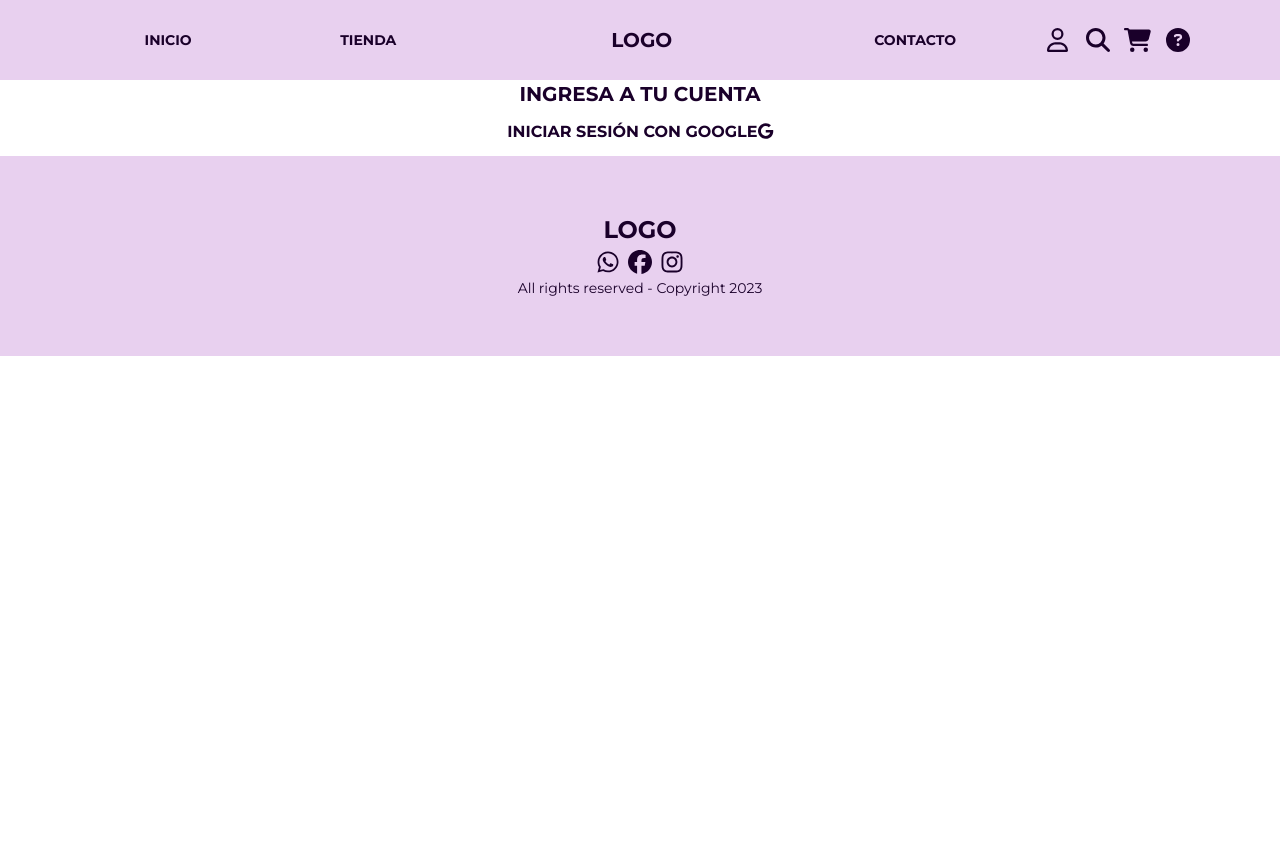
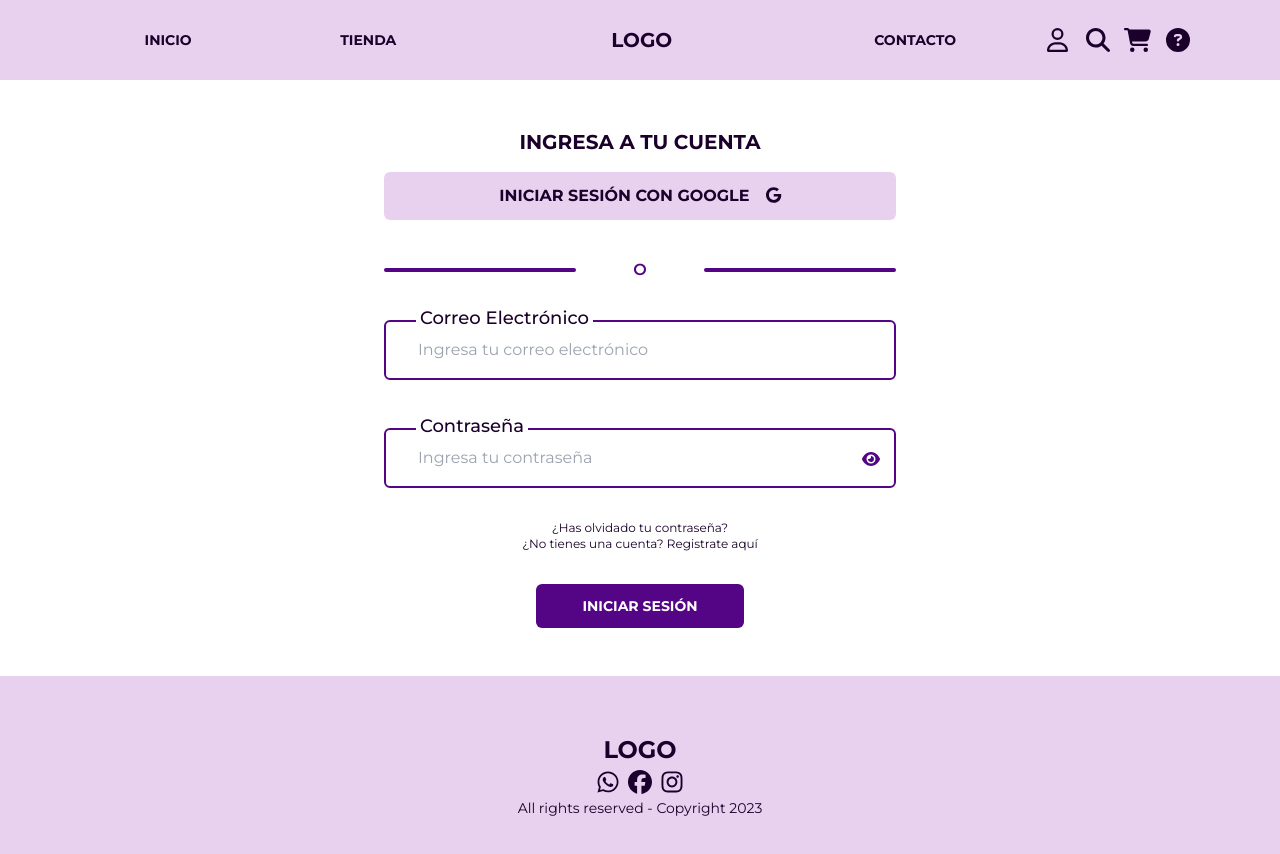
Before and after one commit to RamunnoAJ/braguitas-handmade, a Next.js app: page /login in a window 1280 px wide. Shown: the top 854 px of the page. Before the commit the page ends 800 px from the top, so only its background shows below. Built offline with nearby package versions, Linux system fonts and the light colour scheme.

Commit message:
add: Login page

```diff
--- a/src/app/login/page.js
+++ b/src/app/login/page.js
@@ -1,15 +1,50 @@
 import { FontAwesomeIcon } from '@fortawesome/react-fontawesome';
 import { faGoogle } from '@fortawesome/free-brands-svg-icons';
+import Link from 'next/link';
 import Button from '../../components/buttons/Button';
+import LoginInput from '../../components/login/LoginInput';
 
 export default function Login() {
   return (
-    <main className='flex flex-col items-center justify-center'>
+    <main className='flex flex-col items-center justify-center max-w-lg mx-auto w-11/12 my-12'>
       <h1 className='uppercase text-xl font-bold'>Ingresa a tu cuenta</h1>
-      <Button>
-        Iniciar sesión con google
+      <Button cx='bg-[#E8D0EF] hover:bg-[#AA58C6] my-4 w-full'>
+        <span className='mr-4'>Iniciar sesión con google</span>
         <FontAwesomeIcon icon={faGoogle} />
       </Button>
+      <div className='flex items-center justify-between gap-2 w-full'>
+        <div className='my-4 md:my-8 h-[4px] w-36 md:w-48 bg-[#530586] rounded-full'></div>
+        <span className='font-semibold text-[#530586]'>O</span>
+        <div className='my-4 md:my-8 h-[4px] w-36 md:w-48 bg-[#530586] rounded-full'></div>
+      </div>
+
+      <form className='flex flex-col gap-4 md:gap-8 w-full'>
+        <LoginInput
+          type={'text'}
+          placeholder='Ingresa tu correo electrónico'
+          id='email'
+          label='Correo Electrónico'
+          isPassword={false}
+        />
+        <LoginInput
+          type={'password'}
+          placeholder='Ingresa tu contraseña'
+          id='password'
+          label='Contraseña'
+          isPassword={true}
+        />
+
+        <div className='flex flex-col items-center text-xs'>
+          <p>¿Has olvidado tu contraseña?</p>
+          <p>
+            ¿No tienes una cuenta? <Link href='/register'>Registrate aquí</Link>
+          </p>
+        </div>
+
+        <Button cx='bg-[#530586] text-white hover:bg-[#1A002A] max-w-[13rem] self-center text-sm w-full'>
+          Iniciar sesión
+        </Button>
+      </form>
     </main>
   );
 }
--- a/src/components/login/LoginInput.jsx
+++ b/src/components/login/LoginInput.jsx
@@ -1,3 +1,42 @@
-export default function LoginInput() {
-  return <input />;
+'use client';
+
+import { FontAwesomeIcon } from '@fortawesome/react-fontawesome';
+import { faEye } from '@fortawesome/free-solid-svg-icons';
+import { useState } from 'react';
+
+export default function LoginInput({
+  type,
+  placeholder,
+  id,
+  label,
+  isPassword,
+}) {
+  const [inputType, setInputType] = useState(type);
+
+  const handleShowPassword = () => {
+    setInputType(inputType === 'password' ? 'text' : 'password');
+  };
+
+  return (
+    <div className='w-full relative'>
+      <label
+        htmlFor={id}
+        className='absolute z-20 bg-white ml-8 px-1 text-sm font-medium md:text-lg '>
+        {label}
+      </label>
+      <input
+        id={id}
+        placeholder={placeholder}
+        type={inputType}
+        className=' relative z-10 w-full rounded-md border-2 border-[#530586] mt-2 md:mt-4 px-8 py-4 text-xs md:text-base'
+      />
+      {isPassword && (
+        <span
+          className='absolute right-4 bottom-3 md:bottom-4 z-20 cursor-pointer'
+          onClick={handleShowPassword}>
+          <FontAwesomeIcon icon={faEye} color='#530586' />
+        </span>
+      )}
+    </div>
+  );
 }
```
